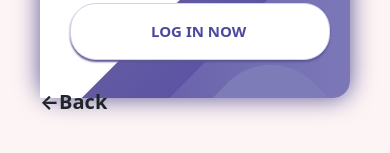
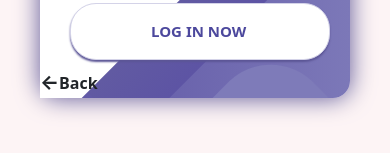
Before and after one commit to kalyani-coder/Event-Managment-Admin, a React (Create React App) app in the folder Event Manager/: page / in a window 390 px wide. Shown: the part 557-710 px from the top of the page. Built offline with nearby package versions, Linux system fonts and the light colour scheme.

Commit message:
update Login.css and Login.css

```diff
--- a/Event Manager/src/components/Login/Login.css
+++ b/Event Manager/src/components/Login/Login.css
@@ -239,6 +239,10 @@
 	  box-shadow: 0px 0px 24px #5C5696;
 	  border-radius: 17px;
 	}
+	.arrow {
+		font-size: 16px;
+		margin-top: -20px;
+	  }
   }
 
   .login__field {
```
Also changed, not shown: 1 other file (tests, documents, lock files or other folders).
